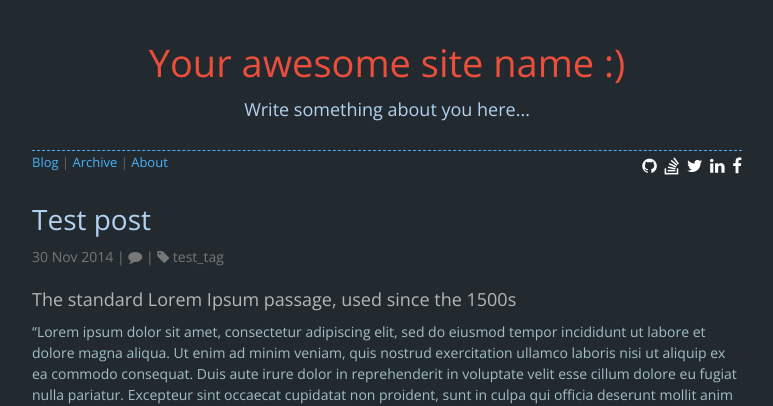
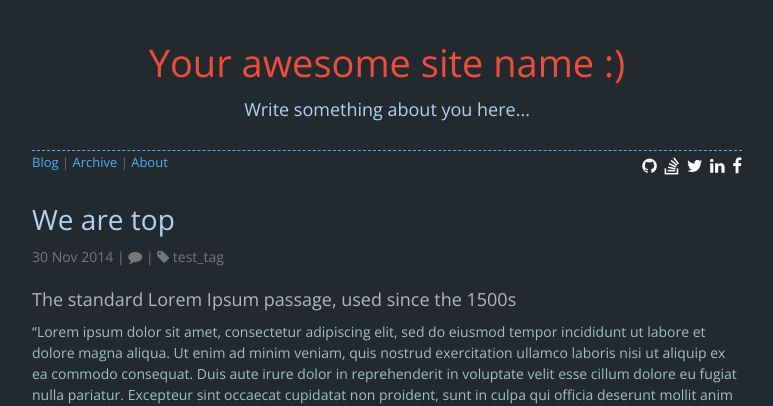
Before and after one commit to kirqe/autm-rb, a Jekyll site: the page built from _posts/2014-11-30-testtest.md, in a window 1280 px wide. Shown: the top 406 px of the page, without its empty margins (253-1026 px from the left). Built offline with Jekyll 4.4.1, drawn with Linux system fonts in a browser that asks for light colours; nearby versions of some CDN libraries; comment, search, counter and statistics services are not loaded.

Commit message:
Add files via upload

```diff
--- a/_posts/2014-11-30-testtest.md
+++ b/_posts/2014-11-30-testtest.md
@@ -1,5 +1,5 @@
 ---
-title: "Test post"
+title: "We are top"
 tags: [test_tag]
 ---
 
```
